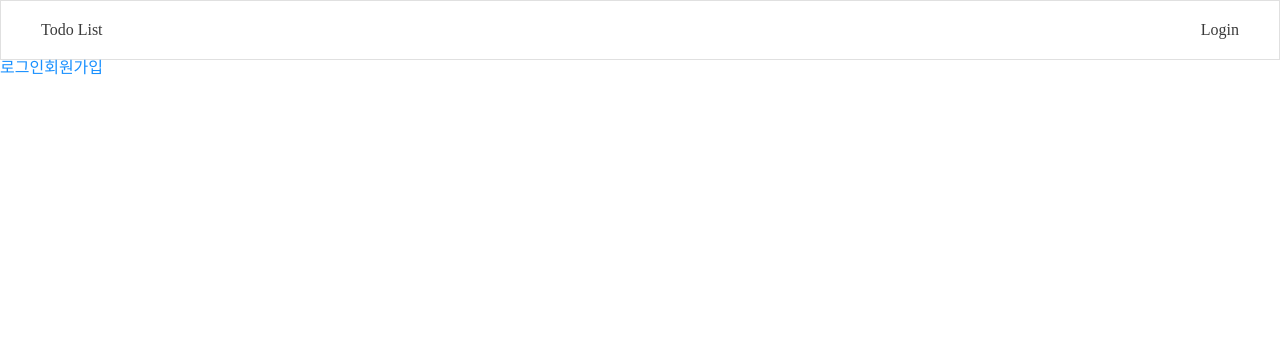
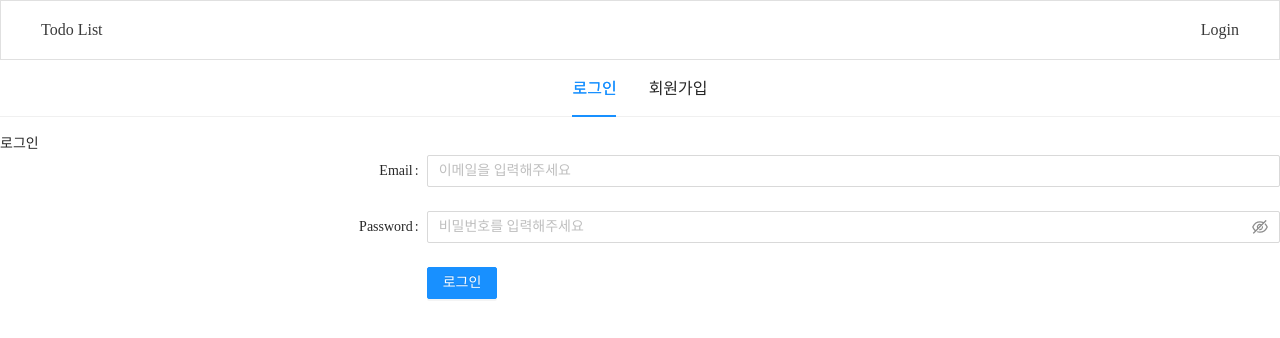
Before and after one commit to minyopi/Todo-List-App, a React (Create React App) app: page /auth in a window 1280 px wide. Shown: the top 338 px of the page. Built offline with nearby package versions, Linux system fonts and the light colour scheme; no server answers.

Commit message:
style: change style of login and sign to tabs

```diff
--- a/src/App.routes.tsx
+++ b/src/App.routes.tsx
@@ -1,13 +1,11 @@
 import { Route, Routes } from 'react-router-dom';
-import { Auth, Login, SignUp, TodoList, TodoListDetail } from './pages';
+import { Auth, TodoList, TodoListDetail } from './pages';
 
 const AppRoutes: React.FC = () => {
   return (
     <Routes>
       <Route path="/" element={<TodoList />} />
       <Route path="/auth" element={<Auth />} />
-      <Route path="/auth/login" element={<Login />} />
-      <Route path="/auth/signUp" element={<SignUp />} />
       <Route path="/detail/:id" element={<TodoListDetail />} />
     </Routes>
   );
--- a/src/pages/Auth.tsx
+++ b/src/pages/Auth.tsx
@@ -1,10 +1,146 @@
-import { Link } from 'react-router-dom';
+import { useNavigate } from 'react-router-dom';
+import { useRecoilState } from 'recoil';
+import { postLogin, postSignUp } from '../api/auth';
+import { authState } from '../store/auth';
+import { isEmailValid, isPasswordValid } from '../utils/auth';
+import { Controller, useForm } from 'react-hook-form';
+import { Button, Form, Input, Tabs } from 'antd';
+
+import type { FieldValues, SubmitHandler } from 'react-hook-form';
+
+const { TabPane } = Tabs;
 
 const Auth: React.FC = () => {
+  const loginForm = useForm();
+  const signupForm = useForm();
+  const navigate = useNavigate();
+  const [authInfo, setAuthInfo] = useRecoilState(authState);
+
+  const handleTabsChange = (key: string) => {
+    console.log(key);
+  };
+
+  const renderLoginForm = () => {
+    const handleLogin: SubmitHandler<FieldValues> = async (values) => {
+      const loginValue = { email: values.email, password: values.password };
+
+      if (authInfo.token) {
+        navigate('/');
+        return;
+      }
+
+      try {
+        await postLogin(loginValue).then((res) => {
+          localStorage.setItem('token', res.data.token);
+          setAuthInfo({ token: res.data.token });
+          navigate('/');
+        });
+
+        navigate('/');
+      } catch (error) {
+        console.error(error);
+        alert('로그인에 실패했습니다');
+      }
+    };
+
+    return (
+      <Form
+        name="login"
+        labelCol={{ span: 8 }}
+        wrapperCol={{ span: 16 }}
+        autoComplete="off"
+        onFinish={loginForm.handleSubmit(handleLogin)}
+      >
+        <h2>로그인</h2>
+        <Form.Item label="Email" name="email">
+          <Controller
+            control={loginForm.control}
+            name="email"
+            render={({ field }) => <Input {...field} type="text" defaultValue="" placeholder="이메일을 입력해주세요" />}
+            rules={{ required: true, validate: (value) => isEmailValid(value) }}
+          />
+        </Form.Item>
+        <Form.Item label="Password" name="password">
+          <Controller
+            control={loginForm.control}
+            name="password"
+            render={({ field }) => (
+              <Input.Password {...field} type="password" defaultValue="" placeholder="비밀번호를 입력해주세요" />
+            )}
+            rules={{ required: true, validate: (value) => isPasswordValid(value) }}
+          />
+        </Form.Item>
+        <Form.Item wrapperCol={{ offset: 8, span: 16 }}>
+          <Button type="primary" htmlType="submit">
+            로그인
+          </Button>
+        </Form.Item>
+      </Form>
+    );
+  };
+
+  const renderSignUpForm = () => {
+    const handleSignUp: SubmitHandler<FieldValues> = async (values) => {
+      const signUpValue = { email: values.email, password: values.password };
+
+      try {
+        await postSignUp(signUpValue).then((res) => {
+          localStorage.setItem('token', res.data.token);
+          setAuthInfo({ token: res.data.token });
+          navigate('/');
+        });
+      } catch (error) {
+        console.error(error);
+        alert('회원가입에 실패했습니다');
+      }
+    };
+
+    return (
+      <Form
+        name="signUp"
+        labelCol={{ span: 8 }}
+        wrapperCol={{ span: 16 }}
+        autoComplete="off"
+        onFinish={signupForm.handleSubmit(handleSignUp)}
+      >
+        <h2>회원가입</h2>
+        <Form.Item label="Email" name="email">
+          <Controller
+            control={signupForm.control}
+            name="email"
+            render={({ field }) => <Input {...field} type="text" defaultValue="" placeholder="이메일을 입력해주세요" />}
+            rules={{ required: true, validate: (value) => isEmailValid(value) }}
+          />
+        </Form.Item>
+        <Form.Item label="Password" name="password">
+          <Controller
+            control={signupForm.control}
+            name="password"
+            render={({ field }) => (
+              <Input.Password {...field} type="password" defaultValue="" placeholder="비밀번호를 입력해주세요" />
+            )}
+            rules={{ required: true, validate: (value) => isPasswordValid(value) }}
+          />
+        </Form.Item>
+        <Form.Item wrapperCol={{ offset: 8, span: 16 }}>
+          <Button type="primary" htmlType="submit">
+            회원 가입
+          </Button>
+        </Form.Item>
+      </Form>
+    );
+  };
+
   return (
     <div>
-      <Link to="/auth/login">로그인</Link>
-      <Link to="/auth/signUp">회원가입</Link>
+      <Tabs centered size="large" defaultActiveKey="1" onChange={handleTabsChange}>
+        <TabPane tab="로그인" key="1">
+          {renderLoginForm()}
+        </TabPane>
+        <TabPane tab="회원가입" key="2">
+          {renderSignUpForm()}
+        </TabPane>
+      </Tabs>
     </div>
   );
 };
--- a/src/pages/Login.tsx
+++ /dev/null
@@ -1,74 +0,0 @@
-import { useNavigate } from 'react-router-dom';
-import { useRecoilState } from 'recoil';
-import { postLogin } from '../api/auth';
-import { authState } from '../store/auth';
-import { isEmailValid, isPasswordValid } from '../utils/auth';
-import { Controller, useForm } from 'react-hook-form';
-import { Button, Form, Input } from 'antd';
-
-import type { FieldValues, SubmitHandler } from 'react-hook-form';
-
-const Login: React.FC = () => {
-  const loginForm = useForm();
-  const navigate = useNavigate();
-  const [authInfo, setAuthInfo] = useRecoilState(authState);
-
-  const handleLogin: SubmitHandler<FieldValues> = async (values) => {
-    const loginValue = { email: values.email, password: values.password };
-
-    if (authInfo.token) {
-      navigate('/');
-      return;
-    }
-
-    try {
-      await postLogin(loginValue).then((res) => {
-        localStorage.setItem('token', res.data.token);
-        setAuthInfo({ token: res.data.token });
-        navigate('/');
-      });
-
-      navigate('/');
-    } catch (error) {
-      console.error(error);
-      alert('로그인에 실패했습니다');
-    }
-  };
-
-  return (
-    <Form
-      name="login"
-      labelCol={{ span: 8 }}
-      wrapperCol={{ span: 16 }}
-      autoComplete="off"
-      onFinish={loginForm.handleSubmit(handleLogin)}
-    >
-      <h2>로그인</h2>
-      <Form.Item label="Email" name="email">
-        <Controller
-          control={loginForm.control}
-          name="email"
-          render={({ field }) => <Input {...field} type="text" defaultValue="" placeholder="이메일을 입력해주세요" />}
-          rules={{ required: true, validate: (value) => isEmailValid(value) }}
-        />
-      </Form.Item>
-      <Form.Item label="Password" name="password">
-        <Controller
-          control={loginForm.control}
-          name="password"
-          render={({ field }) => (
-            <Input.Password {...field} type="password" defaultValue="" placeholder="비밀번호를 입력해주세요" />
-          )}
-          rules={{ required: true, validate: (value) => isPasswordValid(value) }}
-        />
-      </Form.Item>
-      <Form.Item wrapperCol={{ offset: 8, span: 16 }}>
-        <Button type="primary" htmlType="submit">
-          로그인
-        </Button>
-      </Form.Item>
-    </Form>
-  );
-};
-
-export default Login;
--- a/src/pages/SignUp.tsx
+++ /dev/null
@@ -1,67 +0,0 @@
-import { useNavigate } from 'react-router-dom';
-import { useSetRecoilState } from 'recoil';
-import { postSignUp } from '../api/auth';
-import { authState } from '../store/auth';
-import { isEmailValid, isPasswordValid } from '../utils/auth';
-import { Controller, useForm } from 'react-hook-form';
-import { Button, Form, Input } from 'antd';
-
-import type { FieldValues, SubmitHandler } from 'react-hook-form';
-
-const SignUp: React.FC = () => {
-  const signupForm = useForm();
-  const navigate = useNavigate();
-  const setAuthInfo = useSetRecoilState(authState);
-
-  const handleSignUp: SubmitHandler<FieldValues> = async (values) => {
-    const signUpValue = { email: values.email, password: values.password };
-
-    try {
-      await postSignUp(signUpValue).then((res) => {
-        localStorage.setItem('token', res.data.token);
-        setAuthInfo({ token: res.data.token });
-        navigate('/');
-      });
-    } catch (error) {
-      console.error(error);
-      alert('회원가입에 실패했습니다');
-    }
-  };
-
-  return (
-    <Form
-      name="signUp"
-      labelCol={{ span: 8 }}
-      wrapperCol={{ span: 16 }}
-      autoComplete="off"
-      onFinish={signupForm.handleSubmit(handleSignUp)}
-    >
-      <h2>회원가입</h2>
-      <Form.Item label="Email" name="email">
-        <Controller
-          control={signupForm.control}
-          name="email"
-          render={({ field }) => <Input {...field} type="text" defaultValue="" placeholder="이메일을 입력해주세요" />}
-          rules={{ required: true, validate: (value) => isEmailValid(value) }}
-        />
-      </Form.Item>
-      <Form.Item label="Password" name="password">
-        <Controller
-          control={signupForm.control}
-          name="password"
-          render={({ field }) => (
-            <Input.Password {...field} type="password" defaultValue="" placeholder="비밀번호를 입력해주세요" />
-          )}
-          rules={{ required: true, validate: (value) => isPasswordValid(value) }}
-        />
-      </Form.Item>
-      <Form.Item wrapperCol={{ offset: 8, span: 16 }}>
-        <Button type="primary" htmlType="submit">
-          회원 가입
-        </Button>
-      </Form.Item>
-    </Form>
-  );
-};
-
-export default SignUp;
--- a/src/pages/index.ts
+++ b/src/pages/index.ts
@@ -1,5 +1,3 @@
 export { default as Auth } from './Auth';
-export { default as Login } from './Login';
-export { default as SignUp } from './SignUp';
 export { default as TodoList } from './TodoList';
 export { default as TodoListDetail } from './TodoListDetail';
```
